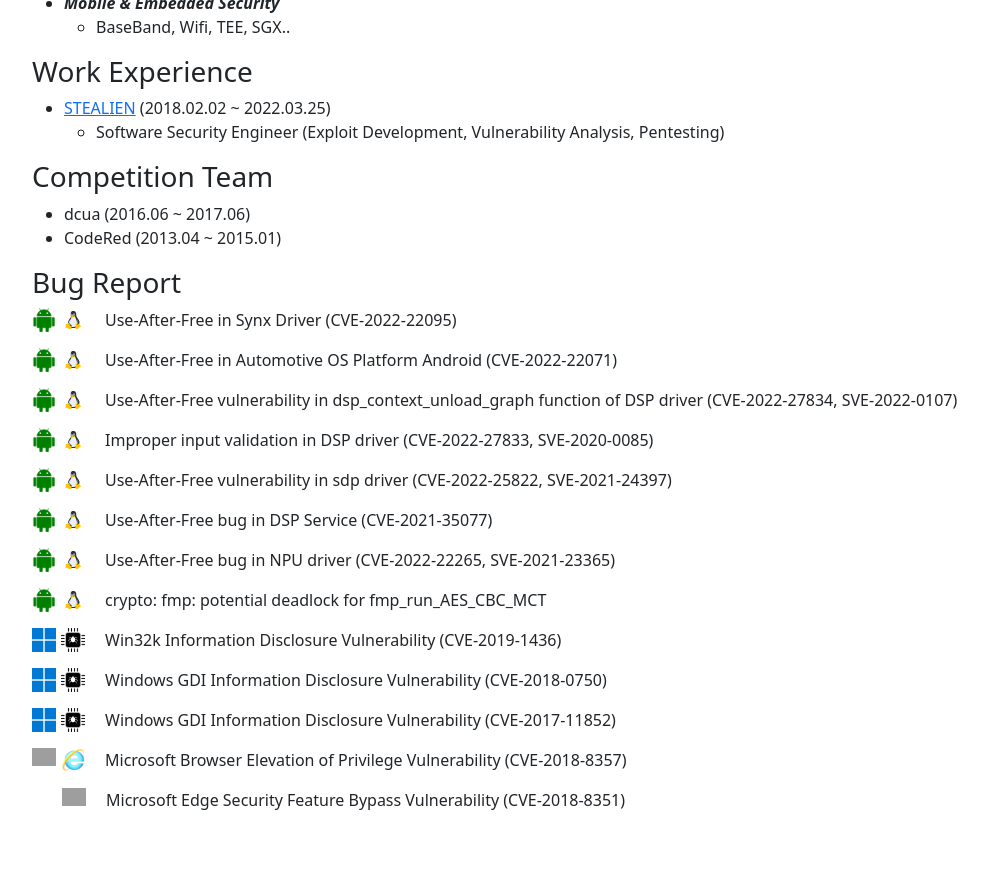
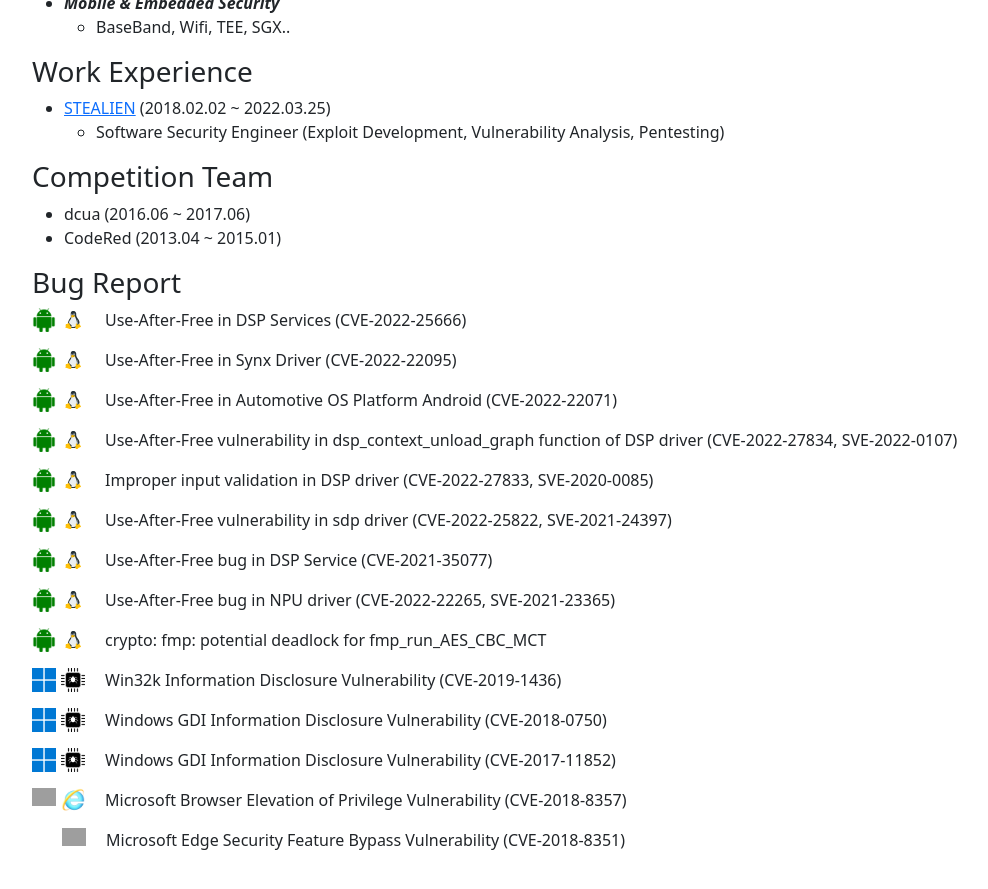
Before and after one commit to KernelGangster/KernelGangster.github.io, a Jekyll site: the page built from index.md, in a window 1280 px wide and 900 px high, scrolled down 928 px. Shown: the top 889 px of the window, without its empty margins (50-1038 px from the left). Built offline with Jekyll 4.4.1, drawn with Linux system fonts in a browser that asks for light colours; before the commit the page ends 1788 px from its top, so only the background shows below that; grey boxes are pictures that could not be loaded.

Commit message:
Add bug report

```diff
--- a/index.md
+++ b/index.md
@@ -33,6 +33,13 @@
 
 
 ### Bug Report
+<p>
+<img style="float:left;margin:0px;margin-right: 5px" width="24" height="20" src="/assets/images/android.png" alt="android_icon">
+<img style="float:left;margin:0px;margin-right: 20px;" width="24" height="20" src="/assets/images/linux.svg" alt="linux_icon">
+Use-After-Free in DSP Services (CVE-2022-25666)
+</p>
+
+
 <p>
 <img style="float:left;margin:0px;margin-right: 5px" width="24" height="20" src="/assets/images/android.png" alt="android_icon">
 <img style="float:left;margin:0px;margin-right: 20px;" width="24" height="20" src="/assets/images/linux.svg" alt="linux_icon">
```
Also changed, not shown: 2 other files.
